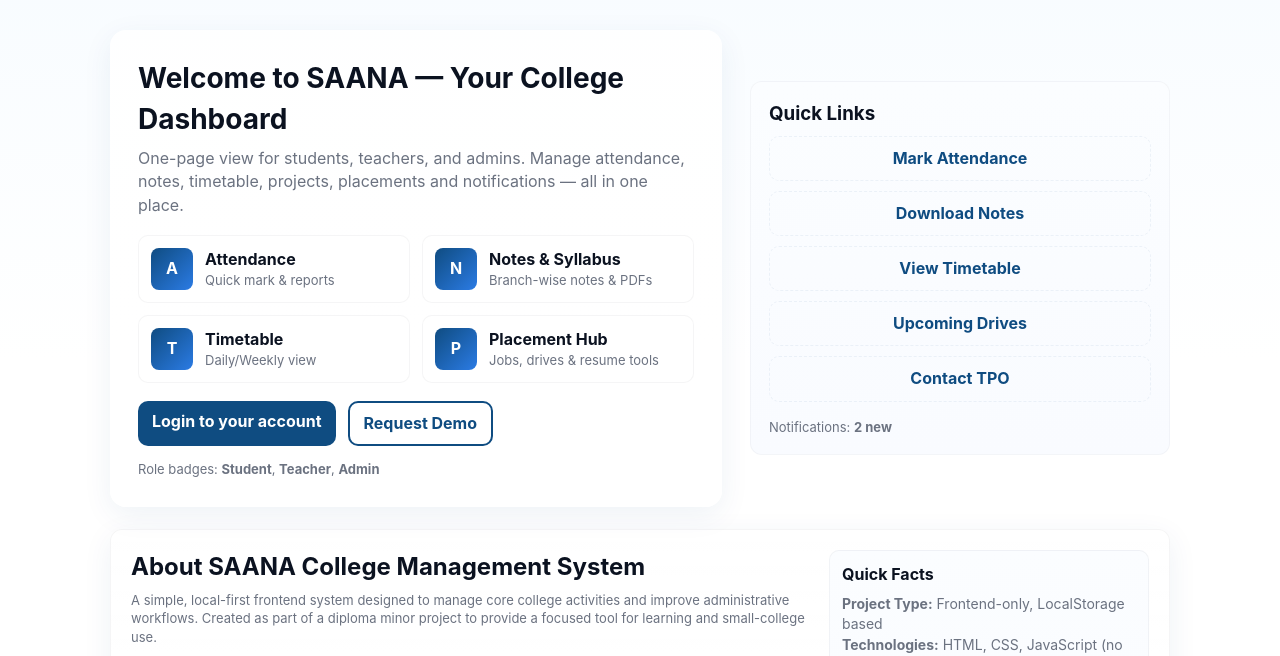
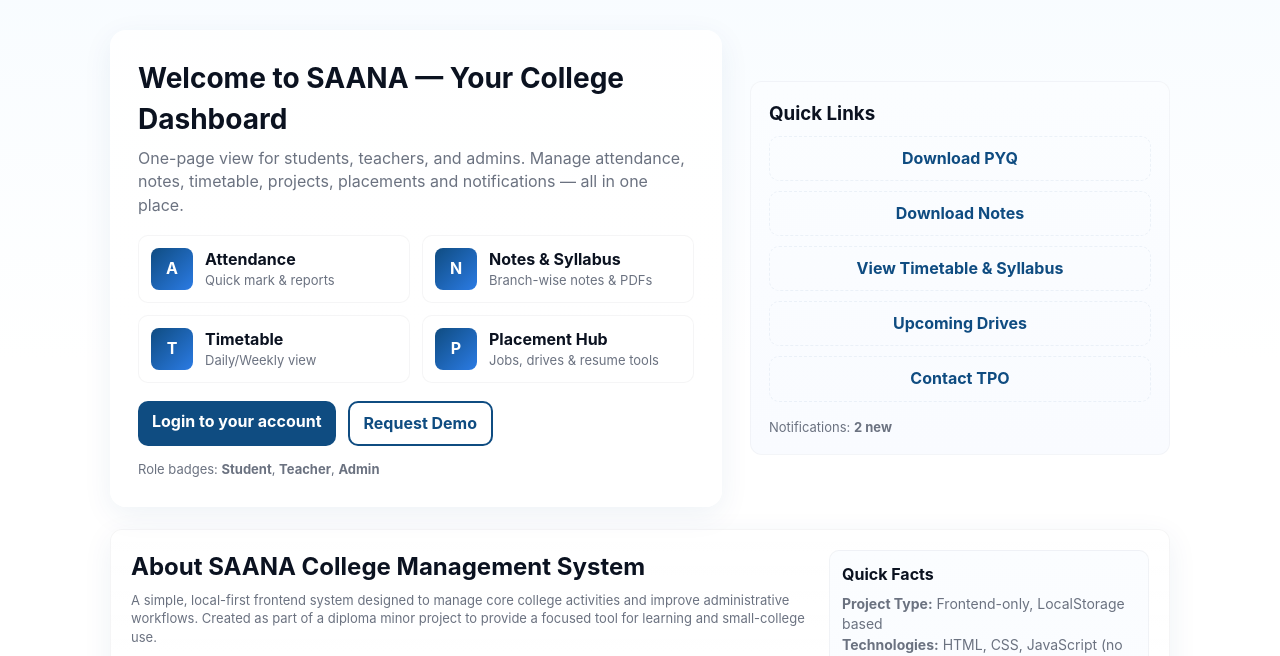
Before and after one commit to Surya-Narayan-Gandhi/SAANA-Collage-Management-System-, a plain HTML site: page index.html in a window 1280 px wide. Shown: the part 120-776 px from the top of the page. Drawn offline with Linux system fonts and the light colour scheme.

Commit message:
Update print statement from some links update

```diff
--- a/index.html
+++ b/index.html
@@ -266,10 +266,11 @@
       <aside class="sidebar">
         <h3 style="margin-bottom:8px">Quick Links</h3>
         <div class="quick">
-          <a href="/attendance">Mark Attendance</a>
+          <a href="https://sbte.bihar.gov.in/previous-year-questions">Download PYQ</a>
           <a href="/notes">Download Notes</a>
-          <a href="/timetable">View Timetable</a>
-          <a href="/placements">Upcoming Drives</a>
+
+           <a href="Timetable.html">View Timetable &  Syllabus</a>
+          <a href="https://sbte.bihar.gov.in/user-portal/career">Upcoming Drives</a>
           <!-- Keep LinkedIn link behavior the same (opens in new tab) -->
           <a href="https://www.linkedin.com/in/surya-narayan-gandhi" target="_blank">Contact TPO</a>
         </div>
```
